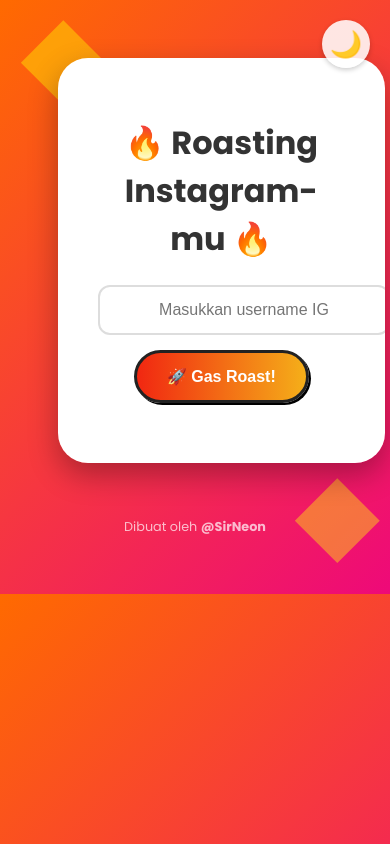
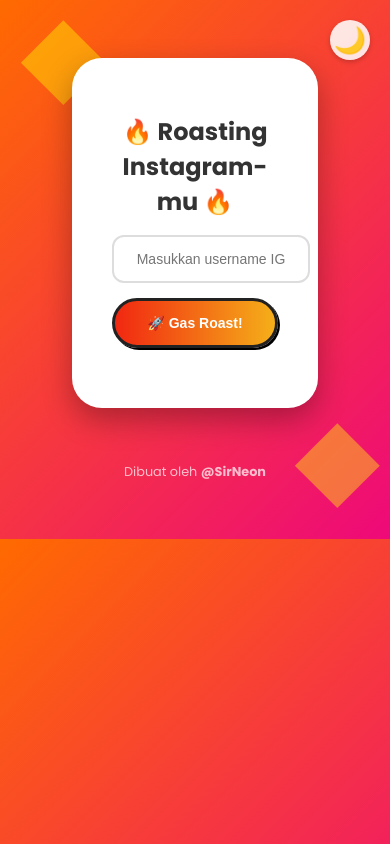
Before and after one commit to GodIsHereeee/RoastingIg, a plain HTML site: page index.html in a window 390 px wide. Drawn offline with nearby package versions, Linux system fonts and the light colour scheme.

Commit message:
Update style.css

```diff
--- a/style.css
+++ b/style.css
@@ -297,3 +297,35 @@
 body.dark-mode .icon-btn:hover {
   background: #666;
 }
+@media (max-width: 480px) {
+  h1 {
+    font-size: 1.5rem;
+  }
+
+  input {
+    width: 100%;
+    font-size: 14px;
+  }
+
+  button {
+    width: 100%;
+    font-size: 14px;
+  }
+
+  .result-card {
+    padding: 15px;
+  }
+
+  .icon-btn {
+    width: 40px;
+    height: 40px;
+    font-size: 18px;
+  }
+}
+.container {
+  width: 90%;
+  max-width: 400px;
+  margin: auto;
+  padding: 40px;
+  box-sizing: border-box;
+}
```
